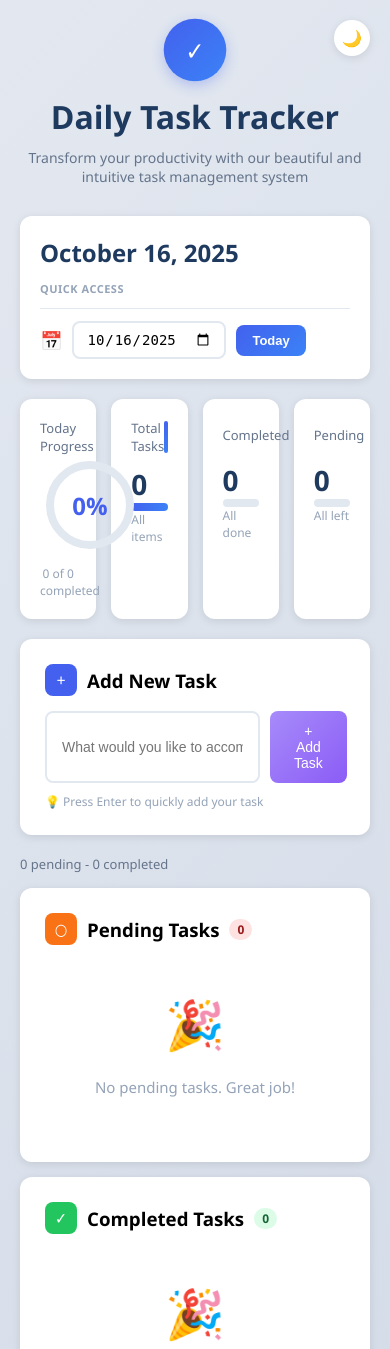
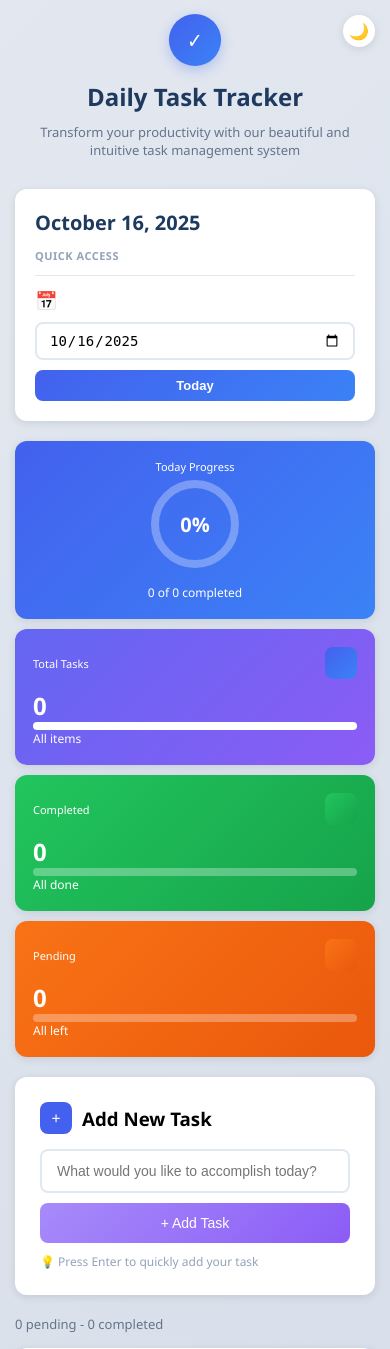
Before and after one commit to rameeshap102/daily_task_tracker, a Flask app: page / in a window 390 px wide. Shown: the top 1349 px of the page. Run offline with Flask 3, Linux system fonts and the light colour scheme; data that the repository does not hold is empty.

Commit message:
Add README documentation and improve UI with gradient stat cards and mobile responsiveness

```diff
--- a/templates/index.html
+++ b/templates/index.html
@@ -26,7 +26,7 @@
         }
 
        [data-theme="dark"] .date-section,
-        [data-theme="dark"] .stat-card,
+
         [data-theme="dark"] .add-task-section,
         [data-theme="dark"] .task-list-section {
             background: rgba(45, 55, 72, 0.8);
@@ -264,7 +264,59 @@
     transition: all 0.3s ease;
     animation: fadeInUp 0.6s ease backwards;
     min-width: 0;
+    color: white;
 }
+
+/* Individual colored cards */
+.stat-card:nth-child(1) {
+    background: linear-gradient(135deg, #4361ee, #3b82f6);
+    animation-delay: 0.1s;
+}
+
+.stat-card:nth-child(2) {
+    background: linear-gradient(135deg, #6366f1, #8b5cf6);
+    animation-delay: 0.2s;
+}
+
+.stat-card:nth-child(3) {
+    background: linear-gradient(135deg, #22c55e, #16a34a);
+    animation-delay: 0.3s;
+}
+
+.stat-card:nth-child(4) {
+    background: linear-gradient(135deg, #f97316, #ea580c);
+    animation-delay: 0.4s;
+}
+
+/* White text for colored backgrounds */
+.stat-card .stat-title,
+.stat-card .stat-number,
+.stat-card .stat-subtitle {
+    color: white !important;
+}
+
+.stat-card .progress-text {
+    color: white !important;
+}
+
+/* White progress bars on colored backgrounds */
+.stat-card .progress-bar {
+    background: rgba(255, 255, 255, 0.3);
+}
+
+.stat-card .progress-fill {
+    background: white !important;
+}
+
+/* Adjust SVG circles for white on colored background */
+.stat-card:nth-child(1) #progress-circle {
+    stroke: white;
+}
+
+.stat-card:nth-child(1) svg circle:first-child {
+    stroke: rgba(255, 255, 255, 0.3);
+}
+
 
         .stat-card:nth-child(1) { animation-delay: 0.1s; }
         .stat-card:nth-child(2) { animation-delay: 0.2s; }
@@ -615,6 +667,149 @@
                 transform: translateY(-10px);
             }
         }
+
+
+        /* ========== MOBILE RESPONSIVENESS ========== */
+
+        /* Tablets and smaller */
+        @media (max-width: 768px) {
+            .stats-grid {
+                grid-template-columns: repeat(2, 1fr);
+                gap: 12px;
+            }
+
+            .stat-card {
+                padding: 15px;
+            }
+
+            .stat-title {
+                font-size: 11px;
+            }
+
+            .stat-number {
+                font-size: 24px;
+            }
+
+            .progress-circle {
+                width: 80px;
+                height: 80px;
+            }
+
+            .progress-circle svg {
+                width: 80px;
+                height: 80px;
+            }
+
+            .progress-circle circle {
+                r: 32;
+                cx: 40;
+                cy: 40;
+            }
+
+            .progress-text {
+                font-size: 18px;
+            }
+
+            .header h1 {
+                font-size: 26px;
+            }
+
+            .header-icon {
+                width: 50px;
+                height: 50px;
+                font-size: 20px;
+            }
+
+            .task-input-group {
+                flex-direction: column;
+            }
+
+            .add-btn {
+                width: 100%;
+                justify-content: center;
+            }
+        }
+
+        /* Mobile phones */
+        @media (max-width: 480px) {
+            body {
+                padding: 15px;
+            }
+
+            .stats-grid {
+                grid-template-columns: 1fr;
+                gap: 10px;
+            }
+
+            .stat-card {
+                padding: 18px;
+            }
+
+            .progress-card {
+                display: flex;
+                flex-direction: column;
+                align-items: center;
+            }
+
+            .progress-circle {
+                width: 100px;
+                height: 100px;
+            }
+
+            .progress-circle svg {
+                width: 100px;
+                height: 100px;
+            }
+
+            .progress-circle circle {
+                r: 40;
+                cx: 50;
+                cy: 50;
+            }
+
+            .progress-text {
+                font-size: 20px;
+            }
+
+            .header h1 {
+                font-size: 24px;
+            }
+
+            .subtitle {
+                font-size: 13px;
+            }
+
+            .date-display {
+                font-size: 20px;
+            }
+
+            .date-picker-row {
+                flex-direction: column;
+                align-items: stretch;
+            }
+
+            .today-btn {
+                width: 100%;
+            }
+
+            .task-item {
+                padding: 12px;
+            }
+
+            .task-title {
+                font-size: 14px;
+            }
+
+            .theme-toggle {
+                width: 32px;
+                height: 32px;
+                top: 15px;
+                right: 15px;
+            }
+        }
+
+
+
     </style>
 </head>
 <body>
```
Also changed, not shown: README.md (added). Lines whose indentation alone changed are shown as unchanged.
